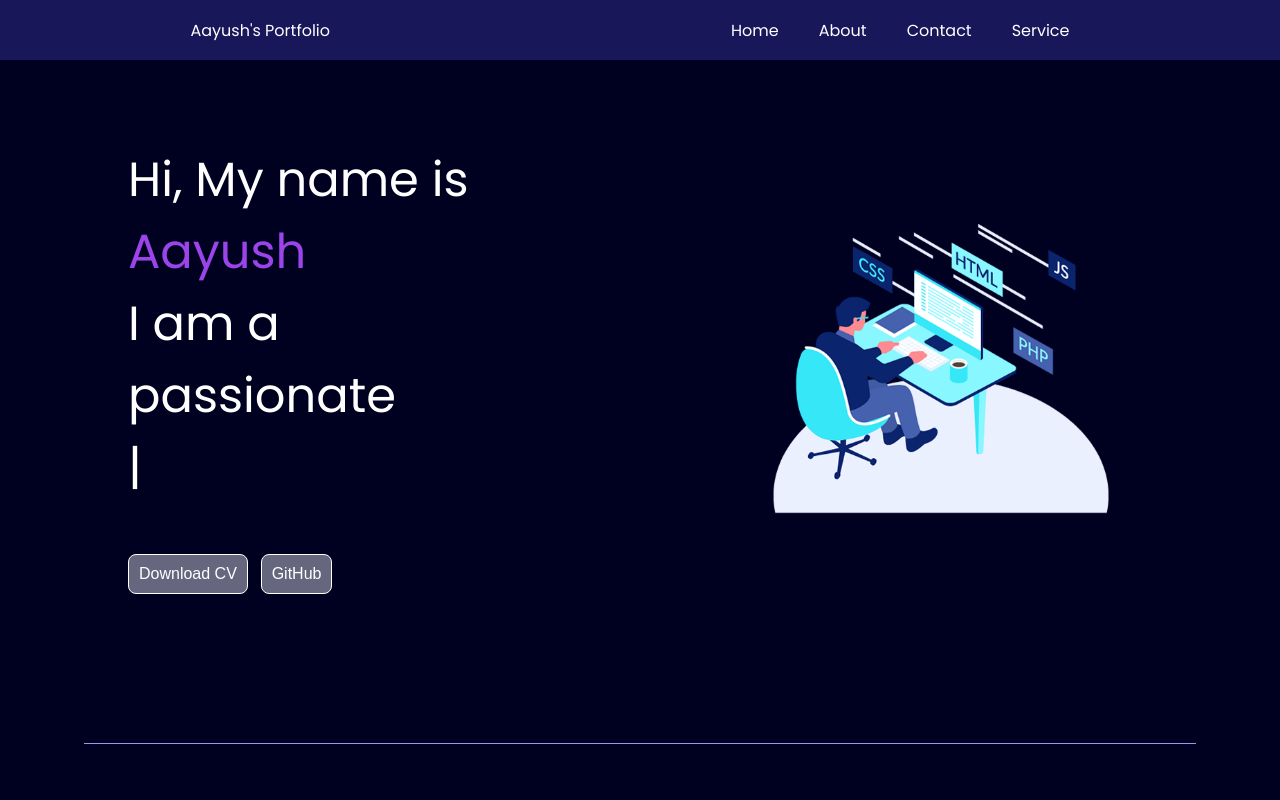
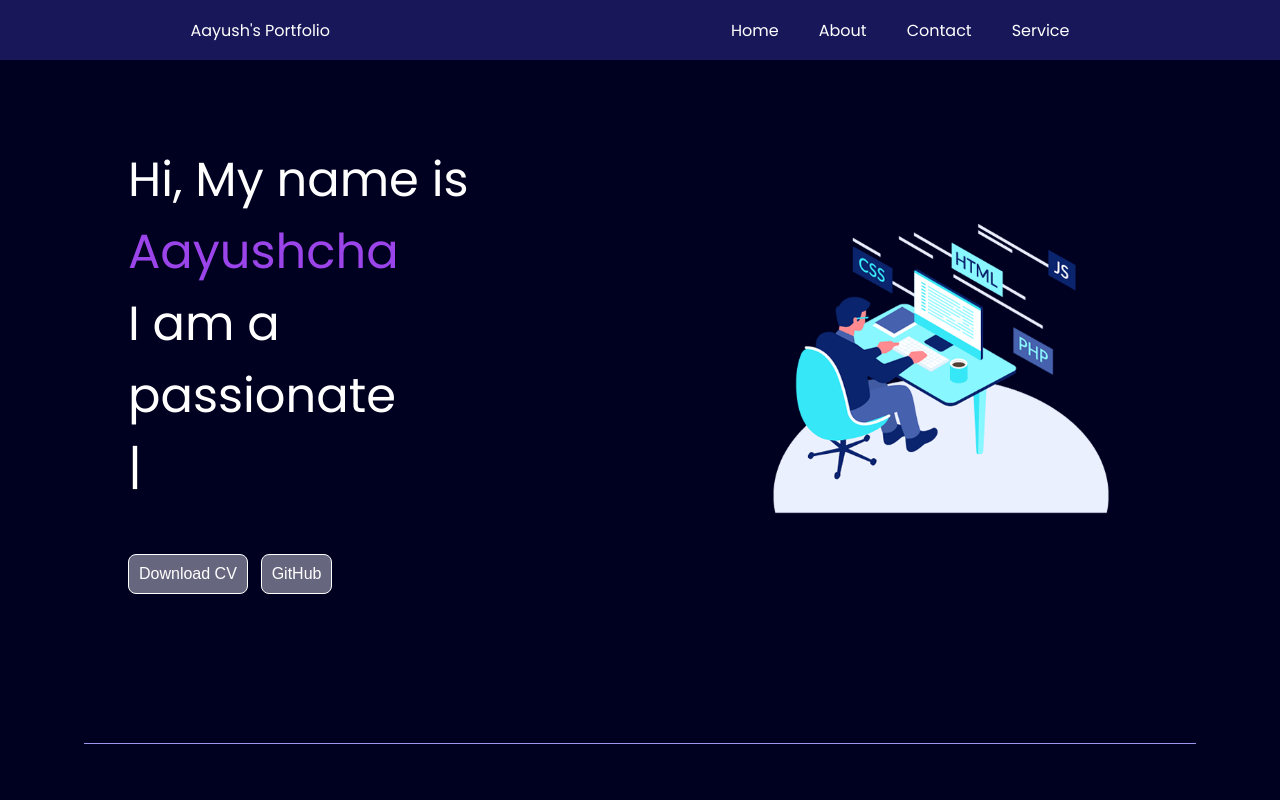
Before and after one commit to mister-aayush/Portfolio, a plain HTML site: page index.html in a window 1280 px wide. Shown: the top 800 px of the page. Drawn offline with nearby package versions, Linux system fonts and the light colour scheme.

Commit message:
aayush to aayushcha

```diff
--- a/index.html
+++ b/index.html
@@ -31,7 +31,7 @@
     <main>
         <section class="firstSection">
             <div class="leftSection">
-                Hi, My name is <span class="purple">Aayush</span>
+                Hi, My name is <span class="purple">Aayushcha</span>
                 <div>I am a passionate</div>
                 <span id="element"></span><br>
                 <button class="btn">Download CV</button>
```
